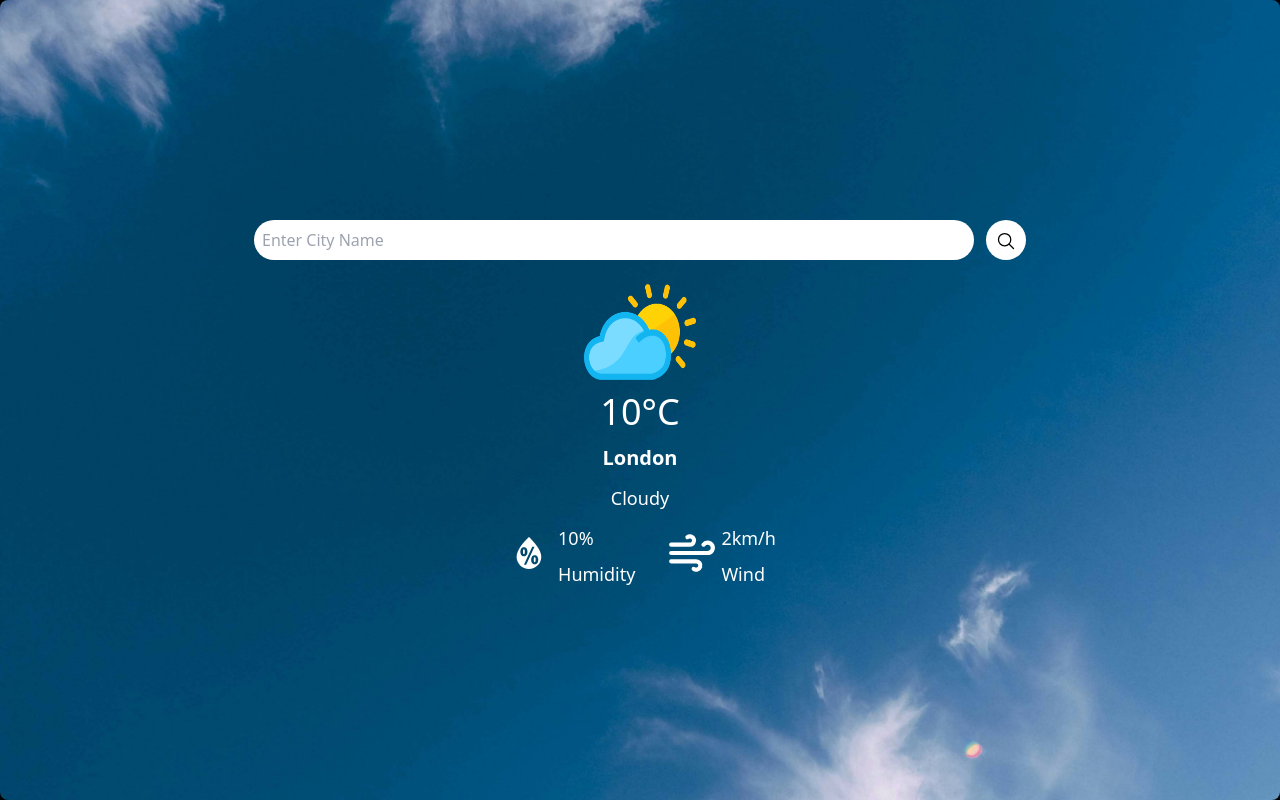
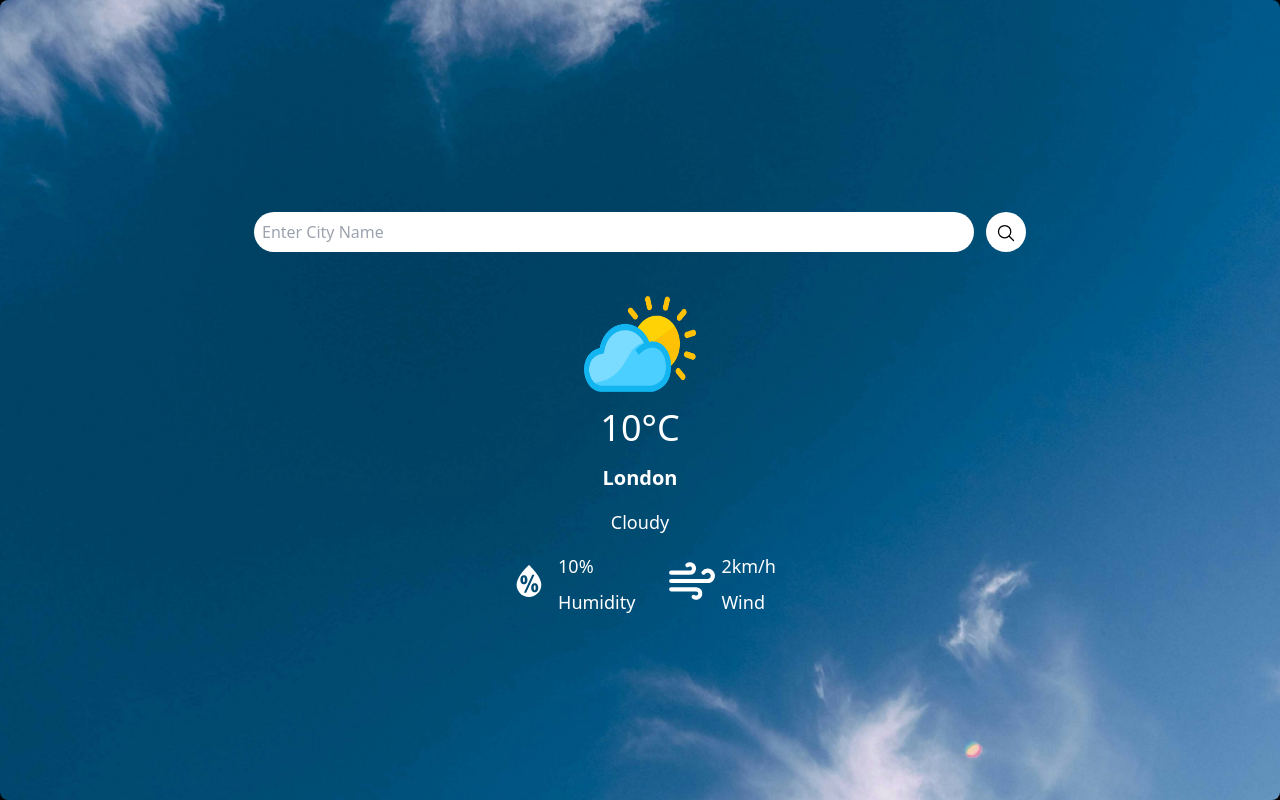
Before and after one commit to jithinphilip347/Weather-App, a React (Vite) app: page / in a window 1280 px wide. Built offline with nearby package versions, Linux system fonts and the light colour scheme.

Commit message:
last commit

```diff
--- a/src/App.jsx
+++ b/src/App.jsx
@@ -4,11 +4,9 @@ import SkyCloud from './assets/SkyCloud.jpg'
 const App = () => {
   return (
     <div className="flex justify-center items-center bg-gray-300 h-screen relative">
-      {/* Absolute positioning for WeatherForm */}
       <div className="w-full h-full absolute inset-0 bg-black opacity-100">
         <img src={SkyCloud} alt="" className="w-full h-full object-cover rounded-lg z-0" />
       </div>
-      {/* Relative positioning for WeatherForm */}
       <div className="absolute inset-0 flex justify-center items-center">
         <WeatherForm />
       </div>
--- a/src/Components/WeatherForm.jsx
+++ b/src/Components/WeatherForm.jsx
@@ -58,8 +58,8 @@ const WeatherForm = () => {
             ) : error ? (
                 <div className="text-red-800">Error: {error}</div>
             ) : (
-                <div className="flex flex-col items-center gap-3 text-white">
-                    <img src={WeatherIcon} alt="" className="w-28 h-24" />
+                <div className="flex flex-col items-center relative top-5 gap-4 text-white">
+                    <img src={WeatherIcon} alt="" className=" relative  w-28 h-24 " />
                     <h1 className="text-4xl">{Math.round(data.celcius)}°C</h1>
                     <h2 className="font-sans font-bold text-xl">{data.name}</h2>
                     <p className="text-lg">{data.description}</p>
```
